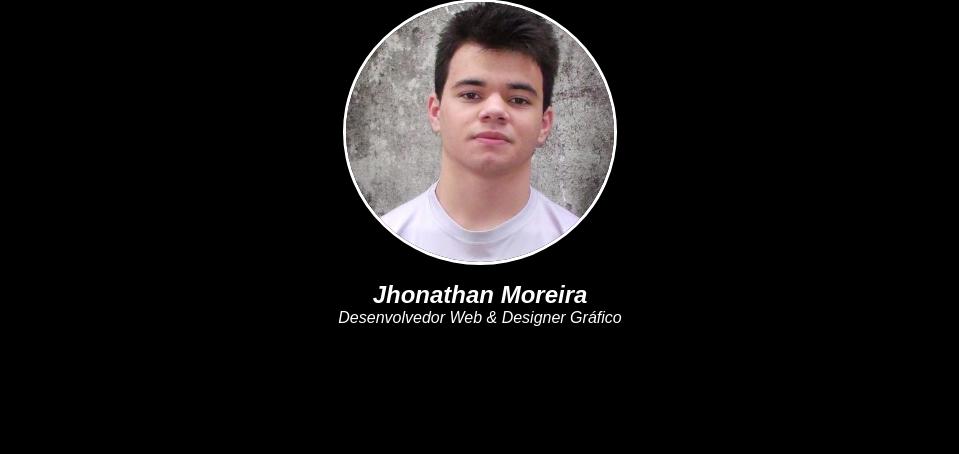
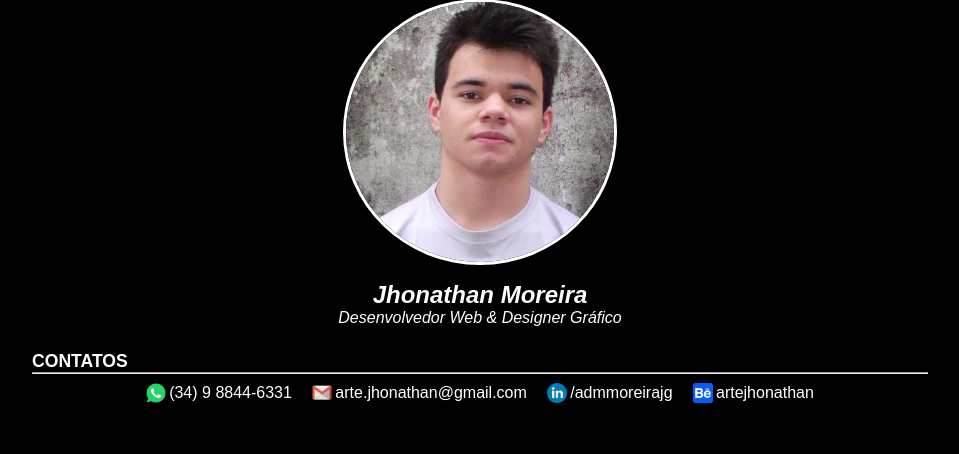
Before and after one commit to nathangmoreira/nathangmoreira.github.io, a PHP site: page / in a window 1280 px wide. Shown: the part 145-599 px from the top of the page, without its empty margins (160-1119 px from the left). Run offline with PHP 8.4, Linux system fonts and the light colour scheme.

Commit message:
Dados de contato

```diff
--- a/estilo.css
+++ b/estilo.css
@@ -41,3 +41,89 @@ body{
     font-size: 1em;
     font-style: italic;
 }
+
+.contato{
+    margin-top: 1.5em;
+    width: 100%;
+    float: left;
+}
+
+.contato h1{
+    margin: 0;
+    padding: 0;
+    text-decoration: none;
+    font-size: 1.1em;
+}
+
+.contato hr{
+    margin: 0 0 0.1em 0;
+    padding: 0;
+}
+
+.contato ul{
+    width: 100%;
+    text-align: center;
+    text-decoration: none;
+    margin: 0;
+    padding: 0;
+}
+
+.contato ul li{
+    text-align: center;
+    display: inline-block;
+    padding: 0.5em;
+    list-style-image: url(img/email_icon.png);
+}
+
+.contato ul li:hover{
+    background-color: white;
+    color: black;
+}
+
+#whatsapp::before{
+    content: '';
+    position: relative;
+    left: 0;
+    top: 0;
+    background-image: url(img/whatsapp_icon.png);
+    background-repeat: no-repeat;
+    background-size: cover;
+    margin-right: 3px;
+    padding: 1px 10px 2px 10px;
+}
+
+#email::before{
+    content: '';
+    position: relative;
+    left: 0;
+    top: 0;
+    background-image: url(img/email_icon.png);
+    background-repeat: no-repeat;
+    background-size: cover;
+    margin-right: 3px;
+    padding: 1px 10px 2px 10px;
+}
+
+#linkedin::before{
+    content: '';
+    position: relative;
+    left: 0;
+    top: 0;
+    background-image: url(img/linkedin_icon.png);
+    background-repeat: no-repeat;
+    background-size: cover;
+    margin-right: 3px;
+    padding: 1px 10px 2px 10px;
+}
+
+#behance::before{
+    content: '';
+    position: relative;
+    left: 0;
+    top: 0;
+    background-image: url(img/behance_icon.png);
+    background-repeat: no-repeat;
+    background-size: cover;
+    margin-right: 3px;
+    padding: 1px 10px 2px 10px;
+}
--- a/index.html
+++ b/index.html
@@ -9,20 +9,36 @@
     <!--Inicio do corpo do site-->
     <body>
         <div class="container">
+
             <!--Head do site-->
             <div class="cabecalho">
                 <div id="foto">
                     <img src="img/perfil.jpg" alt="Foto do Perfil">
                 </div>
+
                 <!--Nome-->
                 <div id="nome">
                     Jhonathan Moreira
                 </div>
+
                 <!--Lead-->
                 <div id="lead">
                     Desenvolvedor Web & Designer Gráfico
                 </div>
             </div>
+
+            <!-- Contato -->
+            <div class="contato">
+                <h1>CONTATOS</h1>
+                <hr>
+                <ul>
+                    <li id="whatsapp">(34) 9 8844-6331</li>
+                    <li id="email">arte.jhonathan@gmail.com</li>
+                    <li id="linkedin">/admmoreirajg</li>
+                    <li id="behance">artejhonathan</li>
+                </ul>
+            </div>
+
         </div>
     </body>
 </html>
```
Also changed, not shown: img/behance_icon.png (added), img/linkedin_icon.png (added).
